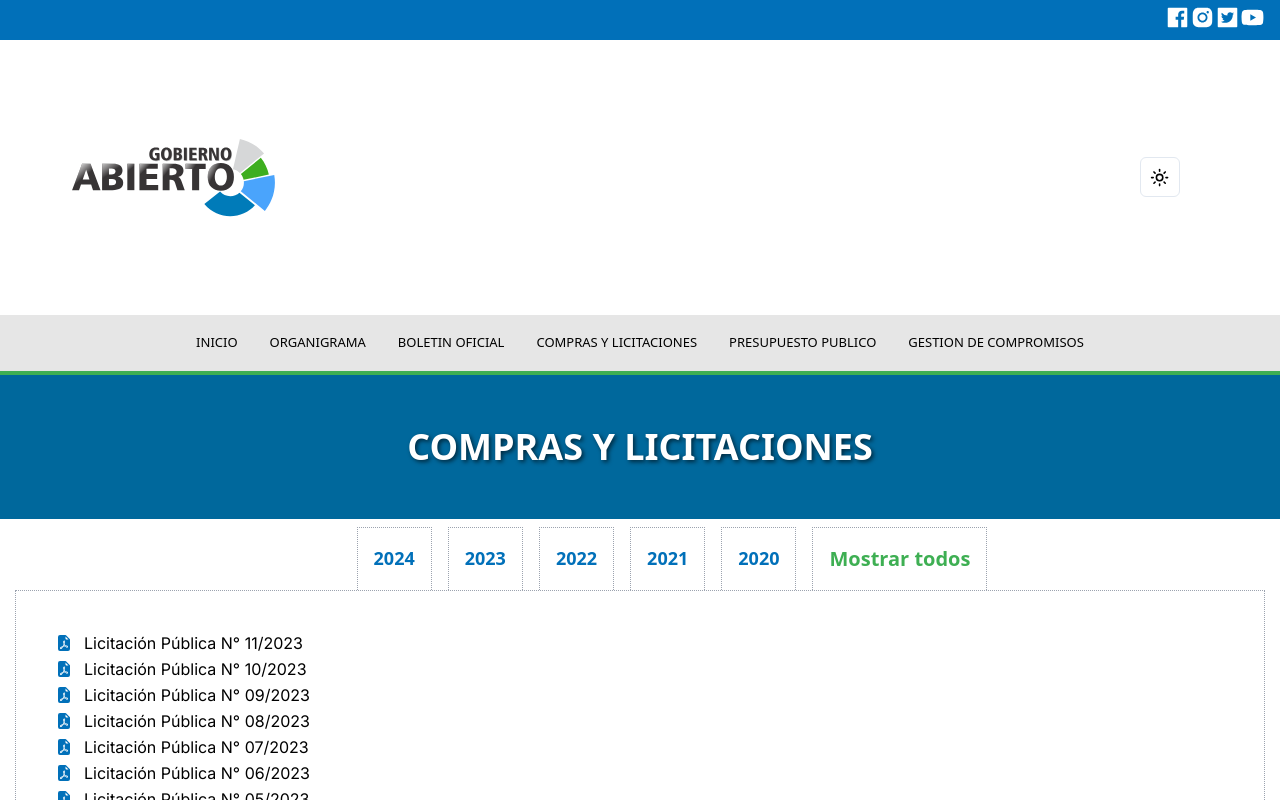
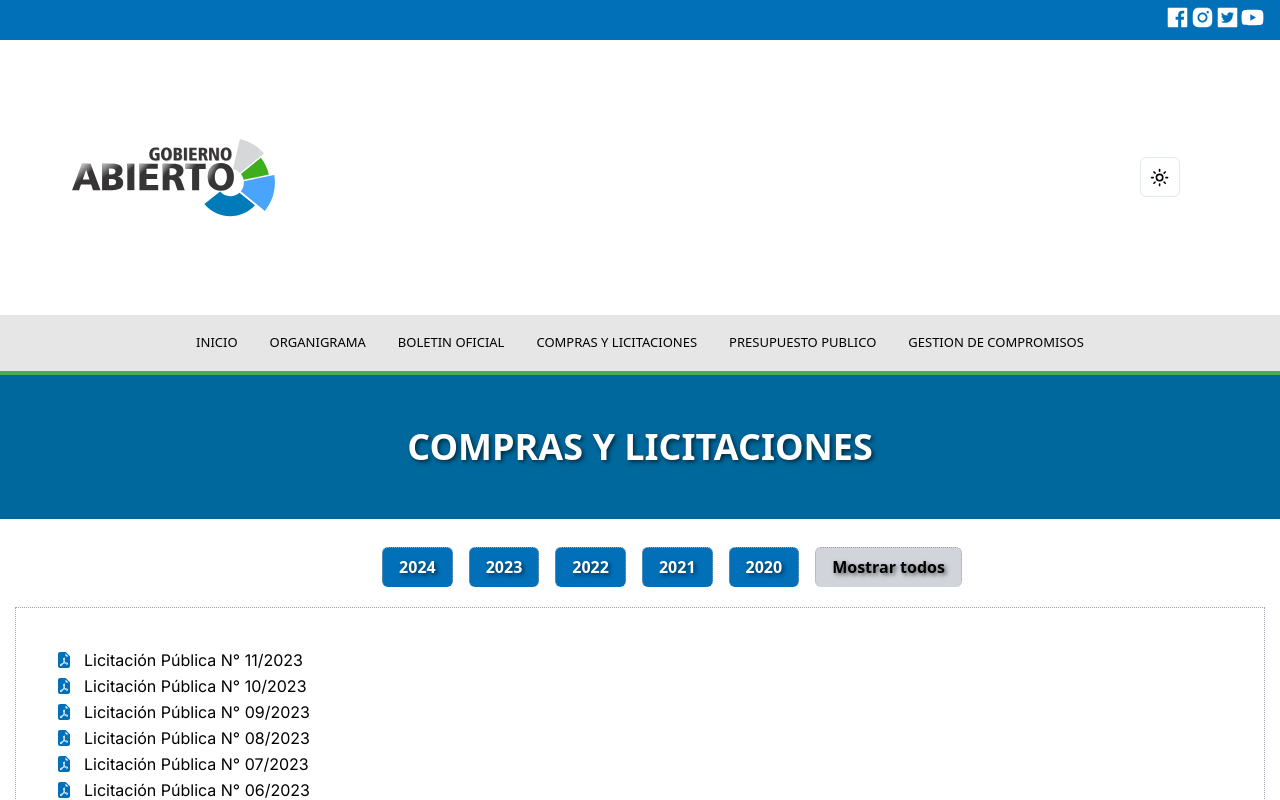
Before and after one commit to manuelcostilla/Gobierno-Abierto, a Next.js app: page /precios-y-licitaciones in a window 1280 px wide. Shown: the top 800 px of the page. Built offline with nearby package versions, Linux system fonts and the light colour scheme.

Commit message:
Update Direcciondecompras component styling and layout

```diff
--- a/app/precios-y-licitaciones/components/Direcciondecompras.jsx
+++ b/app/precios-y-licitaciones/components/Direcciondecompras.jsx
@@ -7,7 +7,7 @@ import { FaCity } from 'react-icons/fa'
 function Direcciondecompras () {
   return (
     <>
-      <div className="lg:w-full mt-4  lg:left-[900px] lg:top-[550px]  flex flex-col items-center font-sans font-bold">
+      <div className="lg:w-full mt-16 mb-16 lg:left-[900px] lg:top-[550px]  flex flex-col items-center font-sans font-bold">
         <div className="items-center flex flex-col">
           <h1 className="text-center font-bold text-blue-header lg:flex lg:justify-center ">
             Dirección de Compras
--- a/app/precios-y-licitaciones/components/Licitaciones.jsx
+++ b/app/precios-y-licitaciones/components/Licitaciones.jsx
@@ -3,6 +3,7 @@ import { useState } from 'react'
 import { BsFileEarmarkPdfFill, BsFillArrowUpCircleFill } from 'react-icons/bs'
 import Direcciondecompras from './Direcciondecompras'
 import { ScrollArea } from '@/components/ui/scroll-area'
+import { Button } from '@/components/ui/button'
 
 export const AcordeonDeLicitaciones = ({ data }) => {
   const [openIndex, setOpenIndex] = useState(null)
@@ -39,46 +40,46 @@ export const AcordeonDeLicitaciones = ({ data }) => {
           COMPRAS Y LICITACIONES
         </h1>
       </div>
-      <div className="flex justify-center xs:text-center xs:items-center xs:content-center xs:flex-wrap xs:text-xs xs:m-0 xs:p-0 xs:w-full font-sans">
-        <button
+      <div className="m-5 flex justify-center xs:text-center xs:items-center xs:content-center xs:flex-wrap xs:text-xs xs:m-0 xs:p-0 xs:w-full font-sans">
+        <Button
           onClick={() => handleShowObjects('2024')}
-          className={`mt-2 ml-16 mr-4 text-blue-header font-bold py-4 px-4 border-dotted border-l border-r border-t border-gray-400 xs:px-1 xs:py-1 lg:text-lg ${selectedYear === '2024' ? 'text-green-nav text-lg lg:text-xl' : ''}`}
+          className={`mt-2 ml-16 mr-4 bg-blue-header hover:bg-blue-500 text-white font-bold py-4 px-4 border-dotted border-l border-r border-t border-gray-400 xs:px-1 xs:py-1 lg:text-base ${selectedYear === '2024' ? 'text-black bg-gray-300 text-lg lg:text-base' : ''}`}style={{ textShadow: '2px 2px 4px rgba(0, 0, 0, 0.6)' }}
         >
           2024
-        </button>
-        <button
+        </Button>
+        <Button
           onClick={() => handleShowObjects('2023')}
-          className={`mt-2 mr-4 text-blue-header font-bold py-4 px-4 border-dotted border-l border-r border-t border-gray-400 xs:px-1 xs:py-1 lg:text-lg ${selectedYear === '2023' ? 'text-green-nav text-lg lg:text-xl' : ''}`}
+          className={`mt-2 mr-4 bg-blue-header hover:bg-blue-500 text-white font-bold py-4 px-4 border-dotted border-l border-r border-t border-gray-400 xs:px-1 xs:py-1 lg:text-base ${selectedYear === '2023' ? 'text-black bg-gray-300 text-lg lg:text-base' : ''}`}style={{ textShadow: '2px 2px 4px rgba(0, 0, 0, 0.6)' }}
         >
           2023
-        </button>
-        <button
+        </Button>
+        <Button
           onClick={() => handleShowObjects('2022')}
-          className={`mt-2 mr-4 text-blue-header font-bold py-4 px-4 border-dotted border-l border-r border-t border-gray-400 xs:px-1 xs:py-1 lg:text-lg ${selectedYear === '2022' ? 'text-green-nav text-lg lg:text-xl' : ''}`}
+          className={`mt-2 mr-4 bg-blue-header hover:bg-blue-500 text-white font-bold py-4 px-4 border-dotted border-l border-r border-t border-gray-400 xs:px-1 xs:py-1 lg:text-base ${selectedYear === '2022' ? 'text-black bg-gray-300 text-lg lg:text-base' : ''}`}style={{ textShadow: '2px 2px 4px rgba(0, 0, 0, 0.6)' }}
         >
           2022
-        </button>
-        <button
+        </Button>
+        <Button
           onClick={() => handleShowObjects('2021')}
-          className={`mt-2 mr-4 text-blue-header font-bold py-4 px-4 border-dotted border-l border-r border-t border-gray-400 xs:px-1 xs:py-1 lg:text-lg ${selectedYear === '2021' ? 'text-green-nav text-lg lg:text-xl' : ''}`}
+          className={`mt-2 mr-4 bg-blue-header hover:bg-blue-500 text-white font-bold py-4 px-4 border-dotted border-l border-r border-t border-gray-400 xs:px-1 xs:py-1 lg:text-base ${selectedYear === '2021' ? 'text-black bg-gray-300 text-lg lg:text-base' : ''}`}style={{ textShadow: '2px 2px 4px rgba(0, 0, 0, 0.6)' }}
         >
           2021
-        </button>
-        <button
+        </Button>
+        <Button
           onClick={() => handleShowObjects('2020')}
-          className={`mt-2 mr-4 text-blue-header font-bold py-4 px-4 border-dotted border-l border-r border-t border-gray-400 xs:px-1 xs:py-1 lg:text-lg ${selectedYear === '2020' ? 'text-green-nav text-lg lg:text-xl' : ''}`}
+          className={`mt-2 mr-4 bg-blue-header hover:bg-blue-500 text-white font-bold py-4 px-4 border-dotted border-l border-r border-t border-gray-400 xs:px-1 xs:py-1 lg:text-base ${selectedYear === '2020' ? 'text-black bg-gray-300 text-lg lg:text-base' : ''}`}style={{ textShadow: '2px 2px 4px rgba(0, 0, 0, 0.6)' }}
         >
           2020
-        </button>
-        <button
+        </Button>
+        <Button
           onClick={resetList}
-          className={`mt-2 text-blue-header font-bold py-4 px-4 border-dotted border-l border-r border-t border-gray-400 xs:px-2 xs:py-2 lg:text-lg ${selectedYear === null ? 'text-green-nav text-lg lg:text-xl' : ''}`}
+          className={`mt-2 bg-blue-header hover:bg-blue-500 text-white font-bold py-4 px-4 border-dotted border-l border-r border-t border-gray-400 xs:px-2 xs:py-2 lg:text-base ${selectedYear === null ? 'text-black bg-gray-300 text-lg lg:text-base' : ''}`}style={{ textShadow: '2px 2px 4px rgba(0, 0, 0, 0.6)' }}
         >
           Mostrar todos
-        </button>
+        </Button>
       </div>
 
-      <ScrollArea className="flex flex-col w-full lg:w-[1250px] h-[350px] mb-10 m-auto p-10 border-dotted border border-gray-400 clip-your-needful-style min-h-60">
+      <ScrollArea className="flex flex-col w-full lg:w-[1250px] h-[500px] mb-10 m-auto p-10 border-dotted border border-gray-400 clip-your-needful-style min-h-60">
         {objects.map((item, index) => (
           <div className="" key={index}>
             <div>
@@ -117,10 +118,10 @@ export const AcordeonDeLicitaciones = ({ data }) => {
             </div>
           </div>
         ))}
-        <Direcciondecompras />
-        <div className="border-2 border-gray-nav"></div>
-        <div className="flex items-center gap-4"></div>
       </ScrollArea>
+      <div className="border-2 border-gray-nav"></div>
+      <div className="flex items-center gap-4"></div>
+      <Direcciondecompras />
     </>
   )
 }
```
